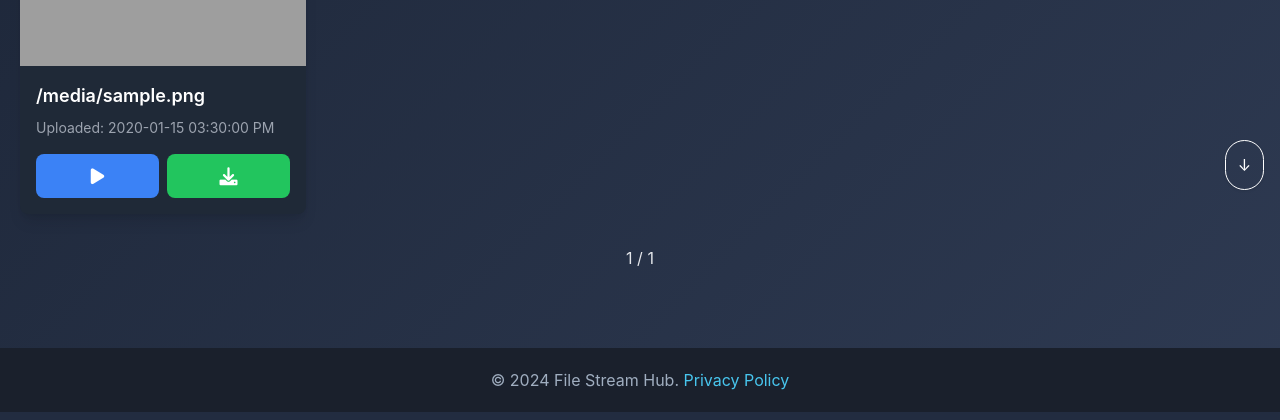
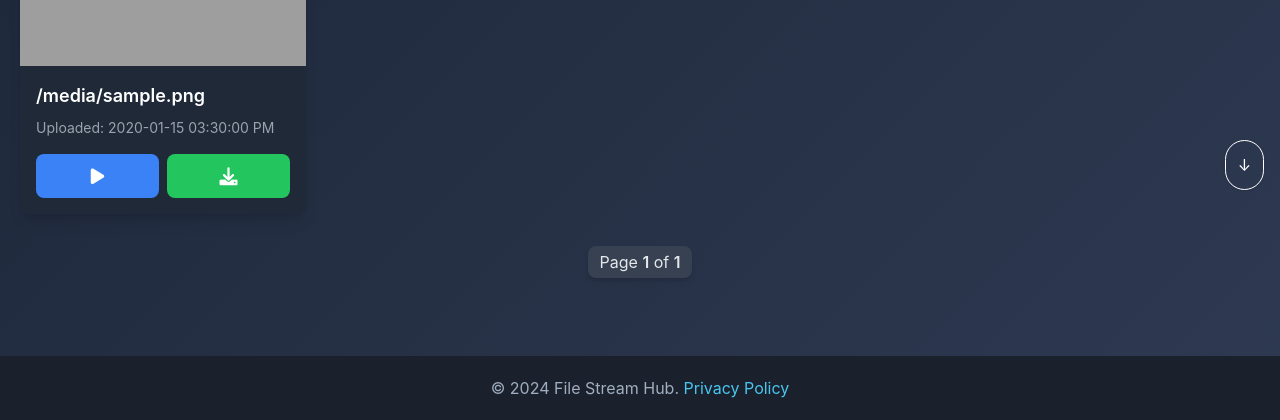
Before and after one commit to Arctixinc/fileindex, a Flask app: page / in a window 1280 px wide. Shown: the part 594-1014 px from the top of the page. Run offline with Flask 3, Linux system fonts and the light colour scheme; a database or web service that is not in the repository returns one stand-in record (values such as "Sample title"); some libraries are stand-ins or nearby versions; grey boxes are pictures that could not be loaded.

Commit message:
Update links.html

```diff
--- a/templates/links.html
+++ b/templates/links.html
@@ -269,7 +269,10 @@
     <i class="fas fa-angle-left"></i>
   </a>
   {% endif %}
-  <span class="text-gray-200 text-base">{{ page }} / {{ total_pages }}</span>
+  <span class="bg-gray-700 text-gray-200 px-3 py-1 rounded-lg shadow-md text-base">
+  Page <span class="font-semibold">{{ page }}</span> of <span class="font-semibold">{{ total_pages }}</span>
+</span>
+
   {% if page < total_pages %}
   <a href="/?page={{ page + 1 }}{% if search_query %}&search={{ search_query }}{% endif %}{% if date %}&date={{ date }}{% endif %}{% if start_date %}&start_date={{ start_date }}{% endif %}{% if end_date %}&end_date={{ end_date }}{% endif %}{% if sort_field %}&sort_field={{ sort_field }}{% endif %}{% if sort_order %}&sort_order={{ sort_order }}{% endif %}"
      class="btn bg-gray-200 text-gray-800 px-4 py-2 text-base">
```
